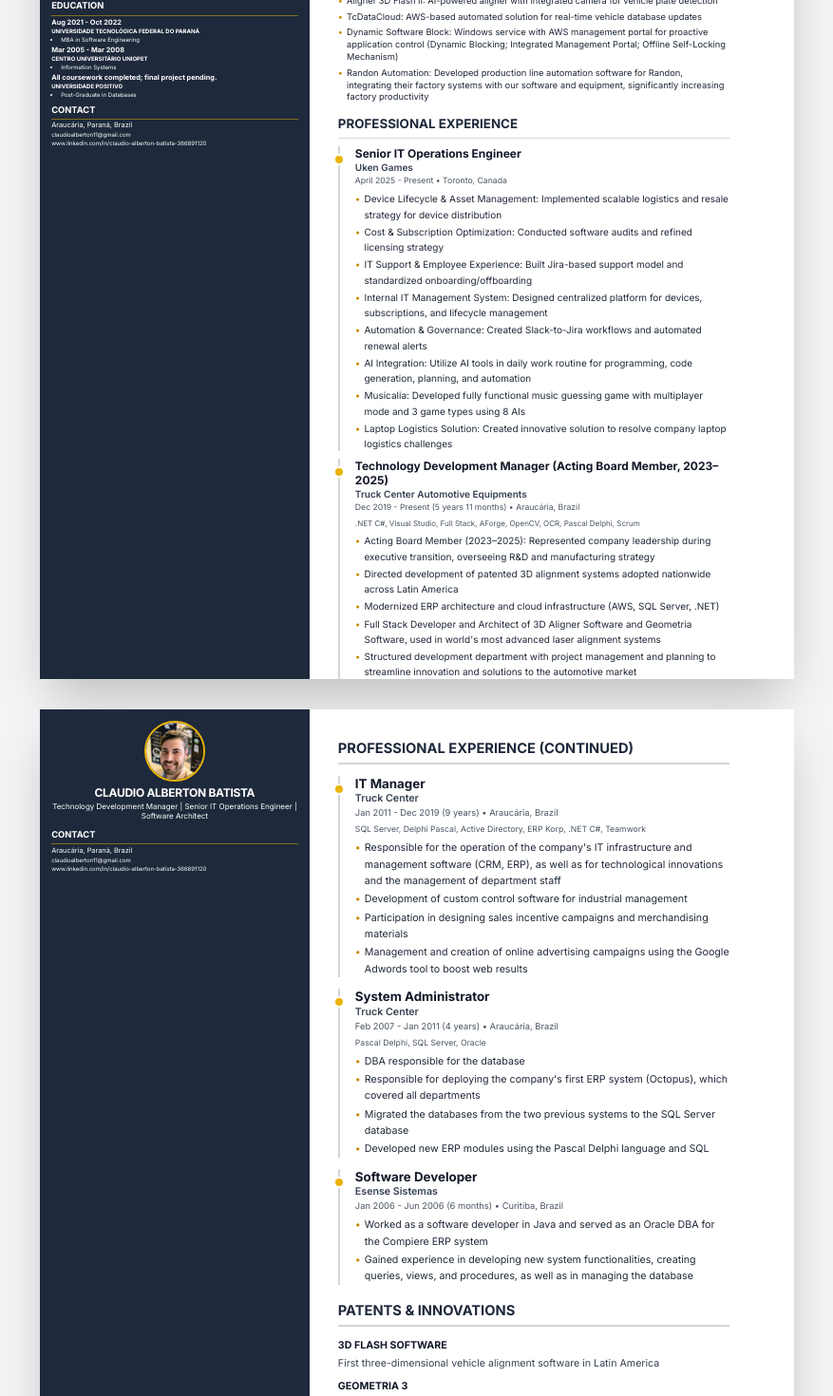
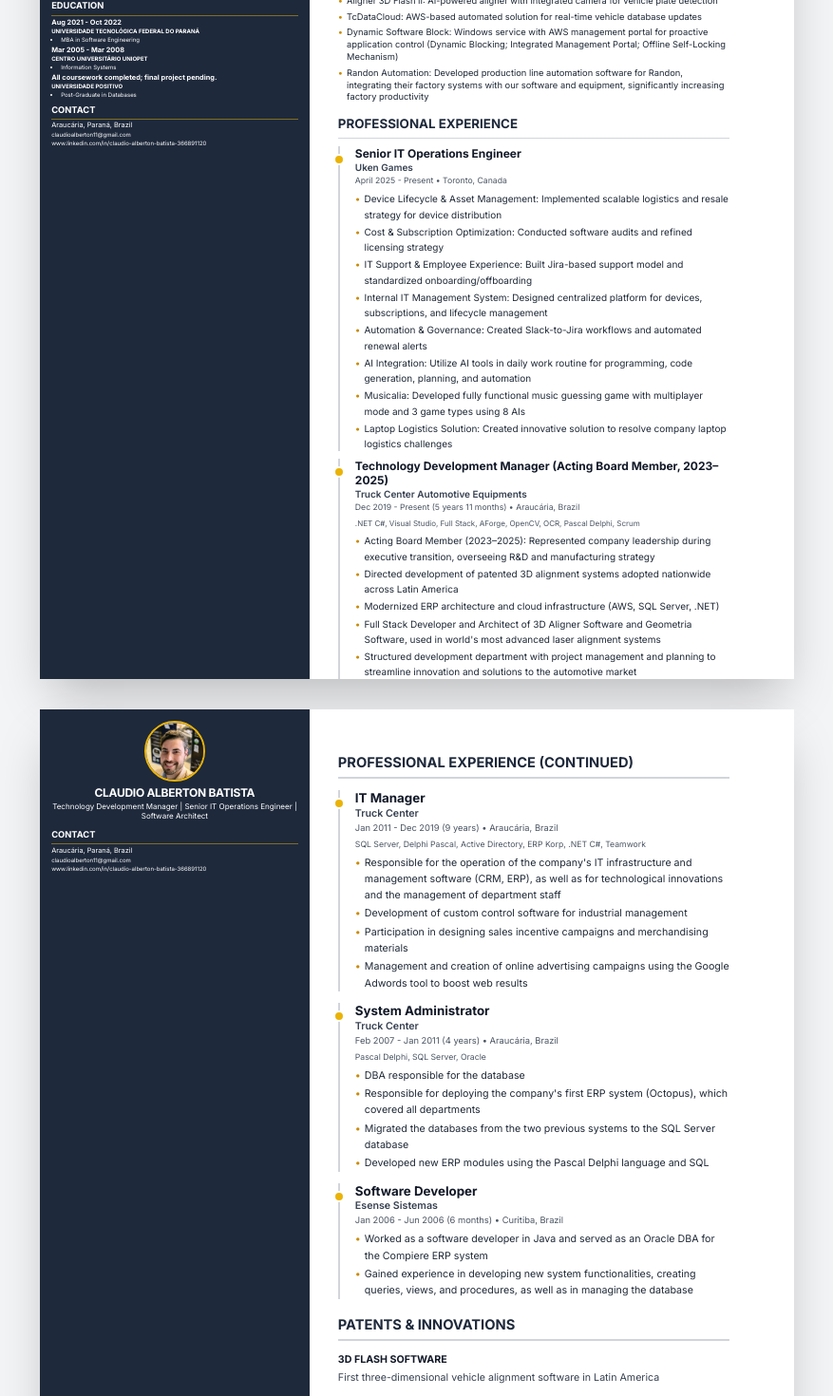
Before and after one commit to claudioalberton/claudio_resume, a Next.js app: page /claudio_resume/print-preview in a window 1280 px wide. Shown: the part 500-1970 px from the top of the page at 95% size, without its empty margins (201-1078 px from the left). Built offline with nearby package versions, Linux system fonts and the light colour scheme.

Commit message:
Increase bottom margin on page 1 and top margin on page 2 to fix page break spacing

```diff
--- a/app/print-preview/page.tsx
+++ b/app/print-preview/page.tsx
@@ -105,7 +105,7 @@
           overflow: hidden !important;
           margin: 0 !important;
           padding: 0.8cm !important;
-          padding-bottom: 1.2cm !important;
+          padding-bottom: 2cm !important;
           box-sizing: border-box !important;
           position: relative !important;
           word-wrap: break-word !important;
@@ -119,6 +119,7 @@
           overflow: hidden !important;
           margin: 0 !important;
           padding: 0.8cm !important;
+          padding-top: 1.2cm !important;
           box-sizing: border-box !important;
           position: relative !important;
           word-wrap: break-word !important;
@@ -288,7 +289,7 @@
             </aside>
 
             {/* Right Content - Page 1 */}
-            <div className="bg-white overflow-hidden" style={{ width: '12.5cm', flex: '0 0 12.5cm', minWidth: '12.5cm', maxWidth: '12.5cm', boxSizing: 'border-box', padding: '0.8cm', paddingBottom: '1.2cm', wordWrap: 'break-word', overflowWrap: 'break-word' }}>
+            <div className="bg-white overflow-hidden" style={{ width: '12.5cm', flex: '0 0 12.5cm', minWidth: '12.5cm', maxWidth: '12.5cm', boxSizing: 'border-box', padding: '0.8cm', paddingBottom: '2cm', wordWrap: 'break-word', overflowWrap: 'break-word' }}>
               {/* Summary */}
               <div className="mb-4">
                 <h2 className="text-[10pt] font-bold uppercase text-[#1e293b] mb-2 pb-1 border-b border-gray-300">
@@ -315,7 +316,7 @@
               </div>
 
               {/* Professional Experience - First 2 jobs */}
-              <div style={{ marginBottom: '0.5cm' }}>
+              <div style={{ marginBottom: '1cm', paddingBottom: '0.5cm' }}>
                 <h2 className="text-[10pt] font-bold uppercase text-[#1e293b] mb-2 pb-1 border-b border-gray-300">
                   Professional Experience
                 </h2>
@@ -398,7 +399,7 @@
             </aside>
 
             {/* Right Content - Page 2+ */}
-            <div className="bg-white overflow-hidden" style={{ width: '12.5cm', flex: '0 0 12.5cm', minWidth: '12.5cm', maxWidth: '12.5cm', boxSizing: 'border-box', padding: '0.8cm', wordWrap: 'break-word', overflowWrap: 'break-word' }}>
+            <div className="bg-white overflow-hidden" style={{ width: '12.5cm', flex: '0 0 12.5cm', minWidth: '12.5cm', maxWidth: '12.5cm', boxSizing: 'border-box', padding: '0.8cm', paddingTop: '1.2cm', wordWrap: 'break-word', overflowWrap: 'break-word' }}>
             {/* Remaining Experience */}
             <div>
               <h2 className="text-[11pt] font-bold uppercase text-[#1e293b] mb-3 pb-1 border-b-2 border-gray-300">
@@ -560,7 +561,7 @@
             overflow: hidden !important;
             margin: 0 !important;
             padding: 0.8cm !important;
-            padding-bottom: 1.2cm !important;
+            padding-bottom: 2cm !important;
             box-sizing: border-box !important;
             position: relative !important;
             word-wrap: break-word !important;
@@ -574,6 +575,7 @@
             overflow: hidden !important;
             margin: 0 !important;
             padding: 0.8cm !important;
+            padding-top: 1.2cm !important;
             box-sizing: border-box !important;
             position: relative !important;
             word-wrap: break-word !important;
```
